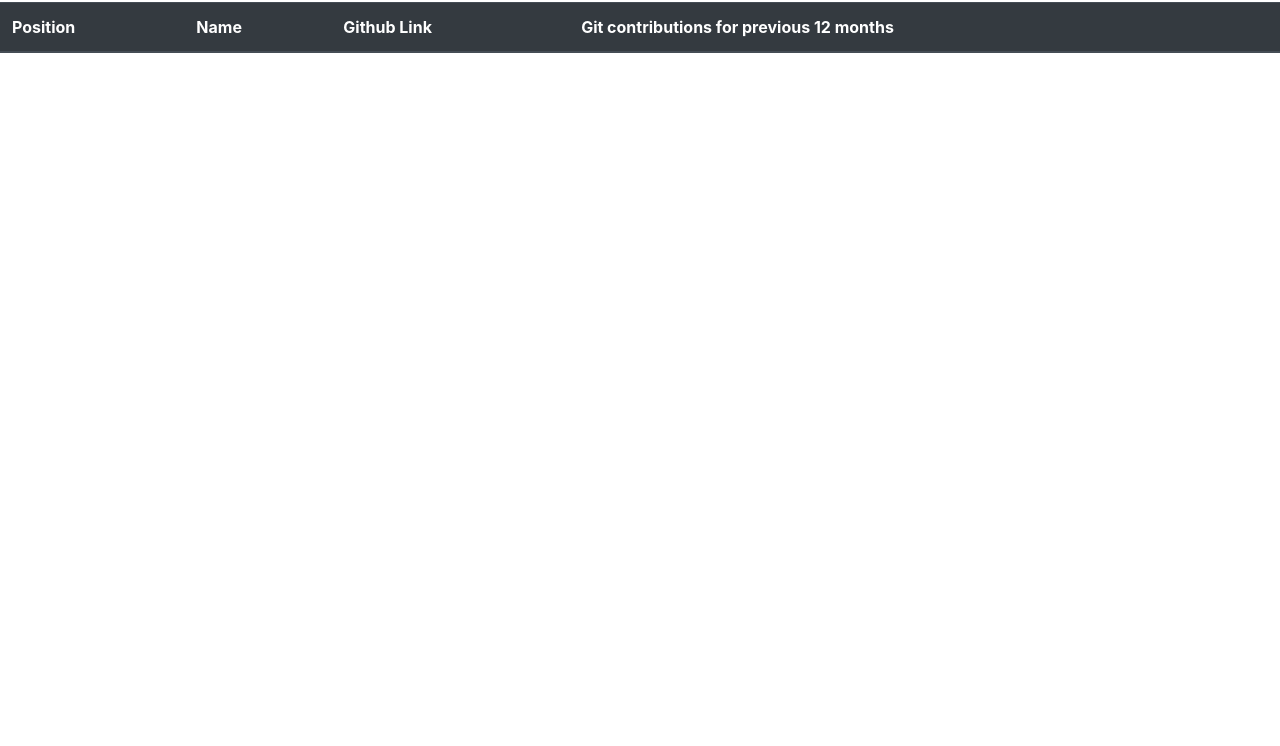
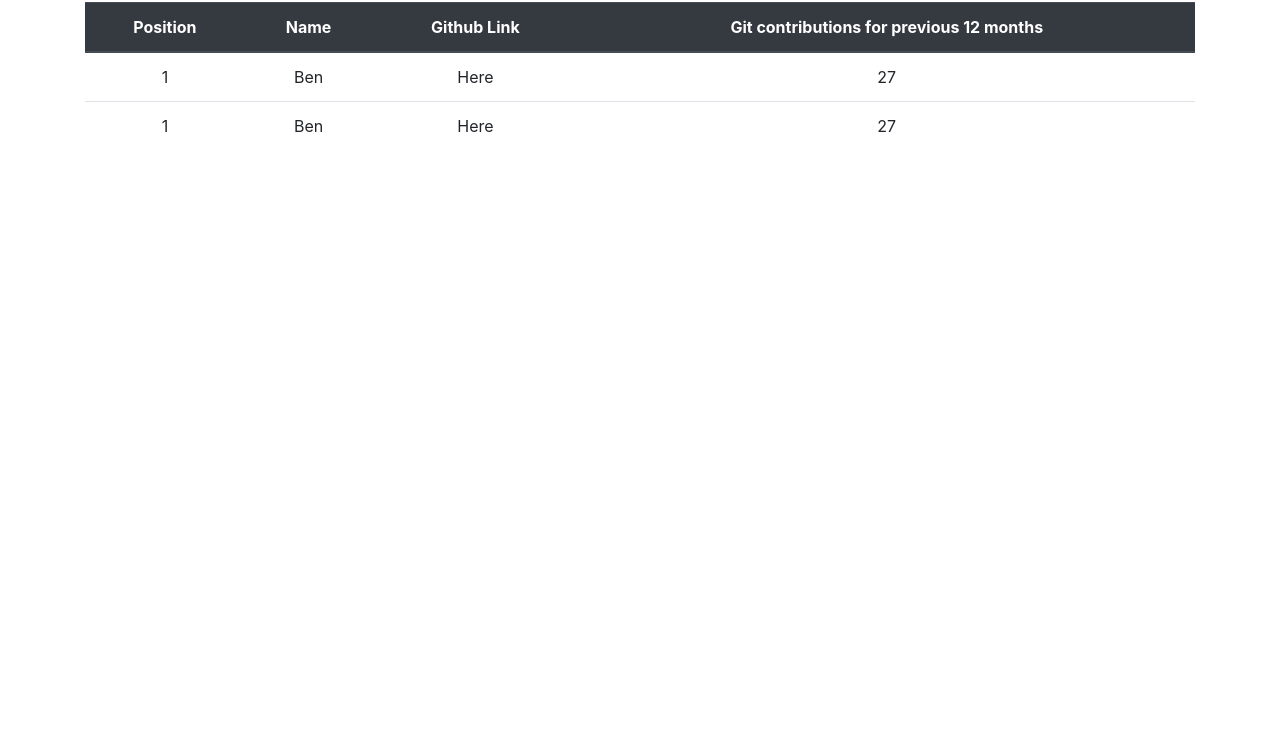
Before and after one commit to hexagonatron/GitCommitScoreboard, a plain HTML site: page index.html in a window 1280 px wide. Shown: the part 54-800 px from the top of the page. Drawn offline with nearby package versions, Linux system fonts and the light colour scheme; no server answers.

Commit message:
Api test

```diff
--- a/index.html
+++ b/index.html
@@ -15,7 +15,8 @@
             <h1 class="">Git Contribution Scoreboard</h1>
         </header>
         <main>
-            <table class="table">
+            <div class="container">
+                <table class="table text-center">
                     <thead class="thead-dark">
                         <tr>
                             <th scope="col">Position</th>
@@ -24,9 +25,22 @@
                             <th scope="col">Git contributions for previous 12 months</th>
                         </tr>
                     </thead>
-                <tbody class="scoreboard-body">
-                    <!-- Content here -->
+                    <tbody>
+                        <tr>
+                            <td scope="row">1</td>
+                            <td>Ben</td>
+                            <td>Here</td>
+                            <td>27</td>
+                        </tr>
+                        <tr>
+                            <td scope="row">1</td>
+                            <td>Ben</td>
+                            <td>Here</td>
+                            <td>27</td>
+                        </tr>
                     </tbody>
+            </div>
+
         </main>
         <!-- <footer>
             <p>Made by Ben.</p>
--- a/index.js
+++ b/index.js
@@ -5,15 +5,21 @@ var people = [
 ];
 
 getContributions = (person) => {
-    var url = `https://www.github.com/${person[1]}`
+    var url = `https://api.github.com/users/${person[1]}/repos`
 
-    const fetchUrl = fetch(url);
+    console.log(url);
+
+    const fetchUrl = fetch(url, {mode: 'no-cors'});
+
+    console.log(fetchUrl);
 
     fetchUrl.then( response => {
         console.log(response);
+    }).catch(err => {
+        console.log(err);
     });
 }
 
 people.forEach(person => {
     var contribs = getContributions(person);
-})
+});
```
Lines whose indentation alone changed are shown as unchanged.
